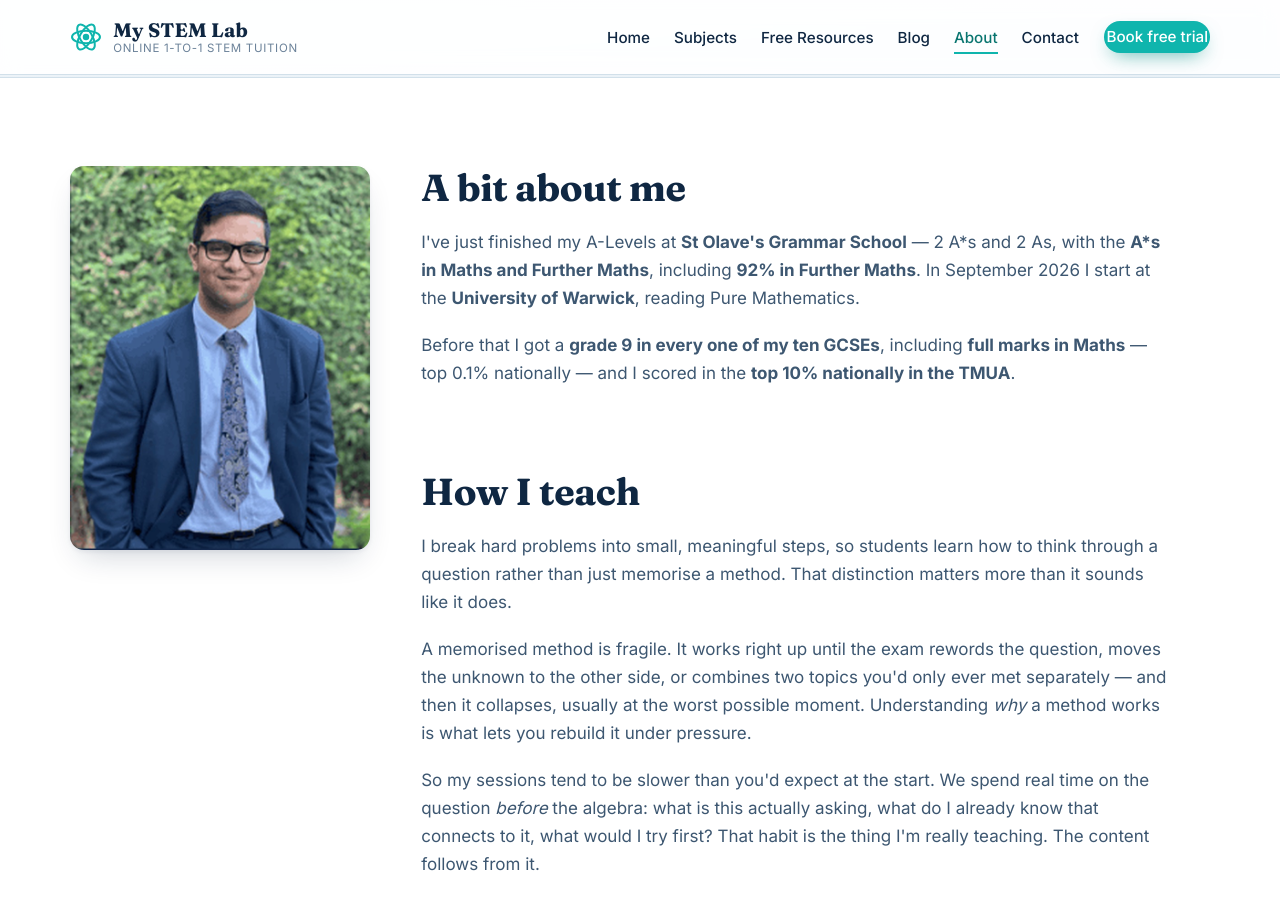
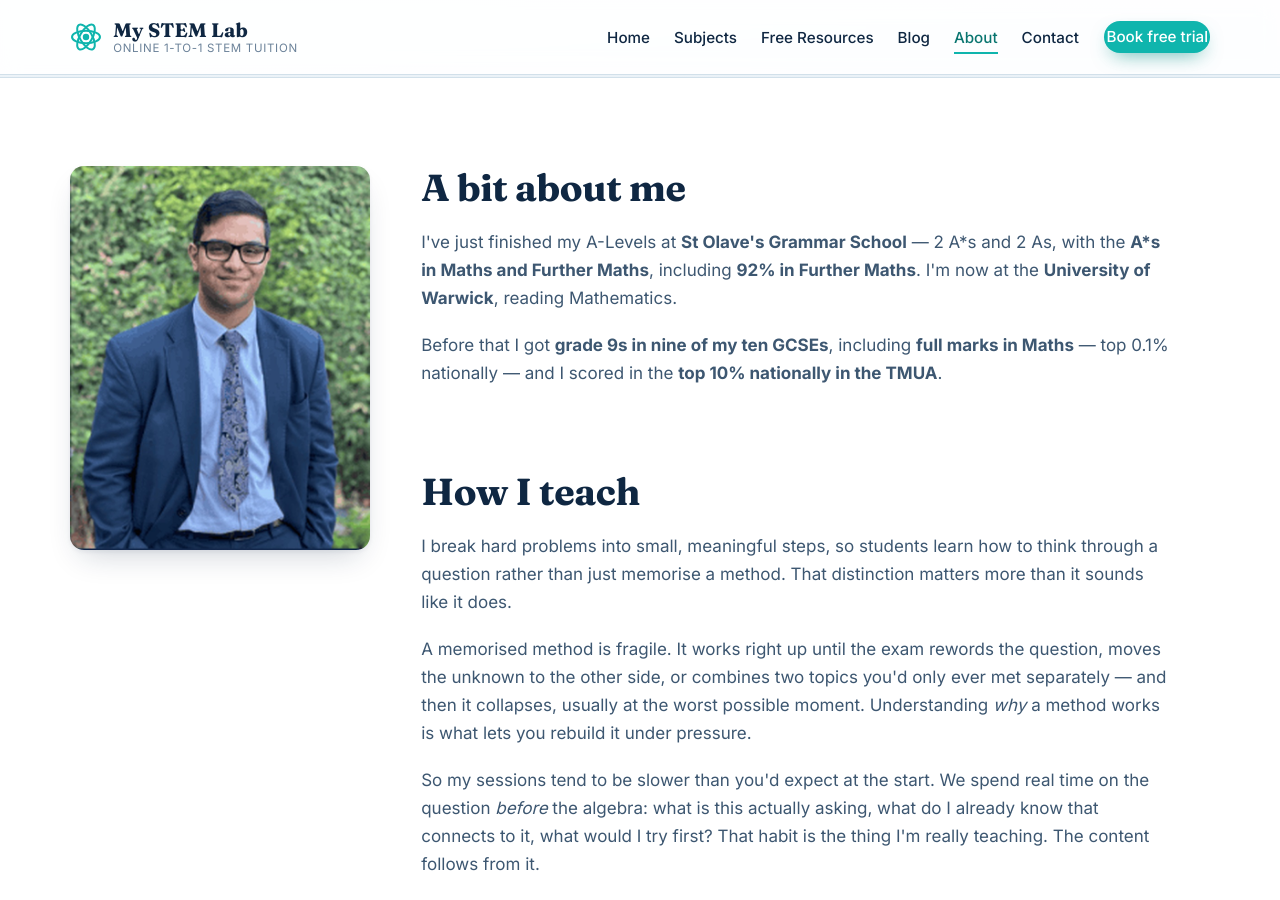
Before and after one commit to My-STEM-Lab/My-STEM-Lab.github.io, a Jekyll site: the page built from about.html, in a window 1280 px wide and 900 px high, scrolled down 324 px. Built offline with Jekyll 4.4.1, drawn with Linux system fonts in a browser that asks for light colours; some of the changed text lies outside the part shown.

Commit message:
Updates to grades

```diff
--- a/_config.yml
+++ b/_config.yml
@@ -9,7 +9,7 @@ tagline: Online 1-to-1 STEM Tuition
 description: >-
   Online 1-to-1 tuition in Maths, Further Maths, Physics and Computing,
   plus STEP, ESAT and TMUA preparation. Taught by Aarit Maheshwari —
-  A* in A-Level Maths and Further Maths, grade 9 in every GCSE.
+  A* in A-Level Maths and Further Maths, nine grade 9s at GCSE.
 url: "https://mystemlab.co.uk"
 baseurl: ""
 lang: en_GB
--- a/about.html
+++ b/about.html
@@ -3,7 +3,7 @@ layout: default
 title: About
 permalink: /about/
 nav_section: About
-description: "Aarit Maheshwari — A* in A-Level Maths and Further Maths at St Olave's Grammar School, reading Pure Maths at Warwick from September 2026."
+description: "Aarit Maheshwari — A* in A-Level Maths and Further Maths at St Olave's Grammar School, now reading Mathematics at the University of Warwick."
 ---
 
 <header class="page-head">
@@ -23,11 +23,11 @@ description: "Aarit Maheshwari — A* in A-Level Maths and Further Maths at St O
       <p>
         I've just finished my A-Levels at <strong>St Olave's Grammar School</strong> — 2 A*s and 2 As,
         with the <strong>A*s in Maths and Further Maths</strong>, including
-        <strong>92% in Further Maths</strong>. In September 2026 I start at the
-        <strong>University of Warwick</strong>, reading Pure Mathematics.
+        <strong>92% in Further Maths</strong>. I'm now at the
+        <strong>University of Warwick</strong>, reading Mathematics.
       </p>
       <p>
-        Before that I got a <strong>grade 9 in every one of my ten GCSEs</strong>, including
+        Before that I got <strong>grade 9s in nine of my ten GCSEs</strong>, including
         <strong>full marks in Maths</strong> — top 0.1% nationally — and I scored in the
         <strong>top 10% nationally in the TMUA</strong>.
       </p>
--- a/index.html
+++ b/index.html
@@ -33,7 +33,7 @@ description: "Online 1-to-1 tuition in Maths, Further Maths, Physics and Computi
       <ul class="hero-stats">
         <li><b>A*A*</b><span>A-Level Maths and Further Maths — including 92% in Further Maths</span></li>
         <li><b>100%</b><span>Full marks in GCSE Maths — top 0.1% nationally</span></li>
-        <li><b>Grade 9</b><span>In every one of ten GCSE subjects</span></li>
+        <li><b>Nine 9s</b><span>Grade 9 in nine of ten GCSE subjects</span></li>
         <li><b>Top 10%</b><span>National percentile in the TMUA</span></li>
       </ul>
       <p class="hero-card-note">2 A*s and 2 As across four A-Levels, at St Olave's Grammar School</p>
@@ -167,8 +167,8 @@ description: "Online 1-to-1 tuition in Maths, Further Maths, Physics and Computi
       <p class="eyebrow">About the tutor</p>
       <h2>Hi, I'm {{ site.tutor_name }}</h2>
       <p>
-        I've just finished my A-Levels at St Olave's Grammar School and start at the University of
-        Warwick reading Pure Mathematics in September 2026.
+        I've just started a Mathematics degree at the University of Warwick, after finishing my
+        A-Levels at St Olave's Grammar School.
       </p>
       <p>
         I sat these exams recently enough to remember exactly where they catch people out, and I
```
Also changed, not shown: _data/achievements.yml (+5 -5 lines), poster/poster.html (+4 -4 lines), MyStemLab_Poster.png.
